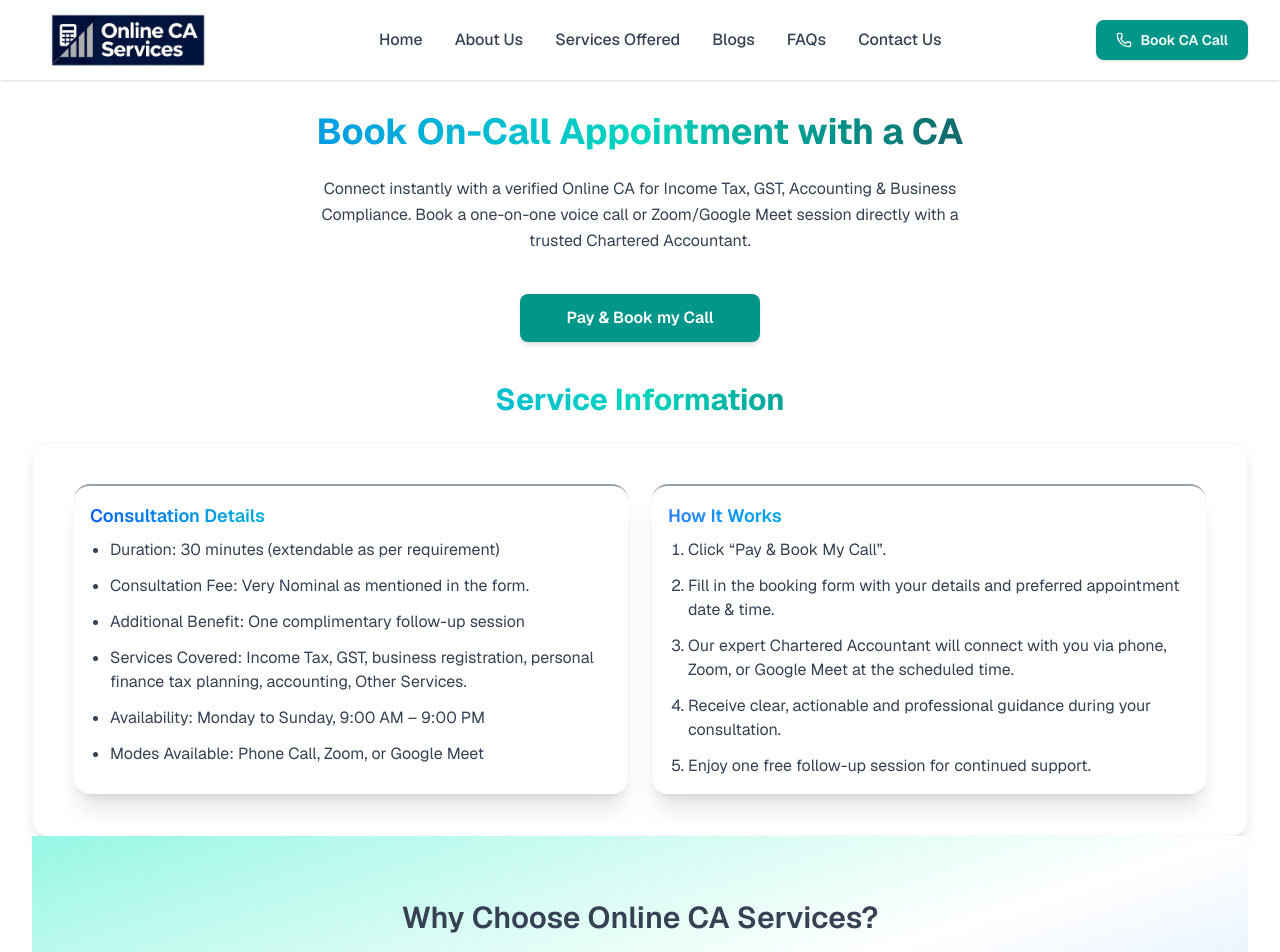
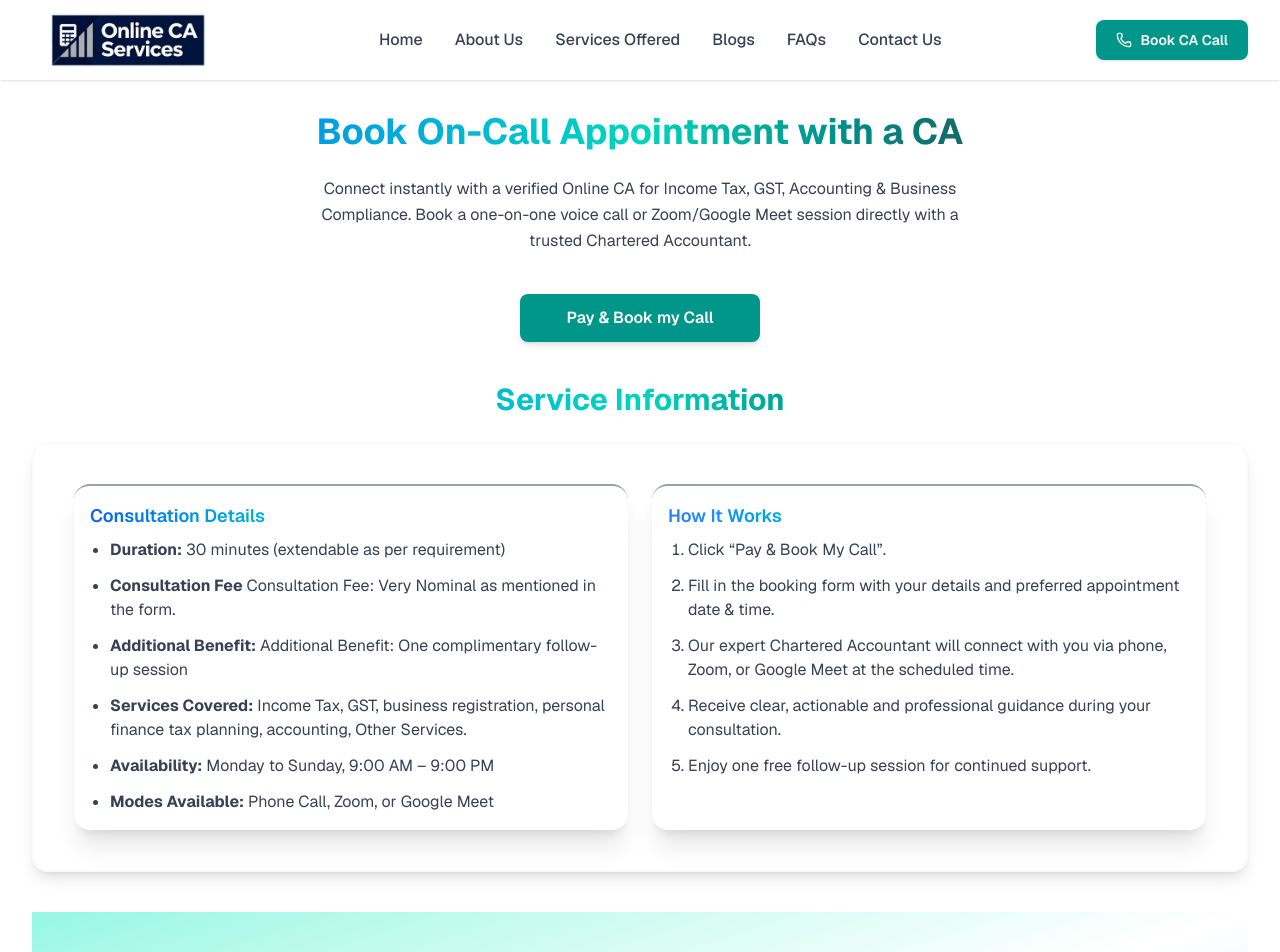
Before and after one commit to Kirito-012/onlineCAServices, a Next.js app: page /book-appointment in a window 1280 px wide. Shown: the top 952 px of the page. Built offline with nearby package versions, Linux system fonts and the light colour scheme.

Commit message:
Enhance consultation details in BookAppointment component; improve clarity and formatting of service information

```diff
--- a/app/book-appointment/page.tsx
+++ b/app/book-appointment/page.tsx
@@ -52,19 +52,30 @@ export default function BookAppointment() {
                   Consultation Details
                 </h3>
                 <ul className="list-disc pl-5 space-y-3 text-sm sm:text-base">
-                  <li>Duration: 30 minutes (extendable as per requirement)</li>
                   <li>
-                    Consultation Fee: Very Nominal as mentioned in the form.
+                    {" "}
+                    <b>Duration:</b> 30 minutes (extendable as per requirement)
                   </li>
                   <li>
-                    Additional Benefit: One complimentary follow-up session
+                    <b>Consultation Fee</b> Consultation Fee: Very Nominal as
+                    mentioned in the form.
                   </li>
                   <li>
-                    Services Covered: Income Tax, GST, business registration,
-                    personal finance tax planning, accounting, Other Services.
+                    <b>Additional Benefit:</b> Additional Benefit: One
+                    complimentary follow-up session
                   </li>
-                  <li>Availability: Monday to Sunday, 9:00 AM – 9:00 PM</li>
-                  <li>Modes Available: Phone Call, Zoom, or Google Meet</li>
+                  <li>
+                    <b> Services Covered:</b> Income Tax, GST, business
+                    registration, personal finance tax planning, accounting,
+                    Other Services.
+                  </li>
+                  <li>
+                    <b>Availability:</b> Monday to Sunday, 9:00 AM – 9:00 PM
+                  </li>
+                  <li>
+                    {" "}
+                    <b>Modes Available:</b> Phone Call, Zoom, or Google Meet
+                  </li>
                 </ul>
               </div>
 
@@ -132,7 +143,7 @@ export default function BookAppointment() {
           </div>
         </div>
         {/* WHY CHOOSE SECTION */}
-        <section className="bg-linear-to-br from-teal-200 via-white to-blue-200 text-gray-700 py-16 px-6 text-center">
+        <section className="bg-linear-to-br mt-10 from-teal-200 via-white to-blue-200 text-gray-700 py-16 px-6 text-center">
           <h2 className="text-3xl font-semibold mb-6">
             Why Choose Online CA Services?
           </h2>
```
